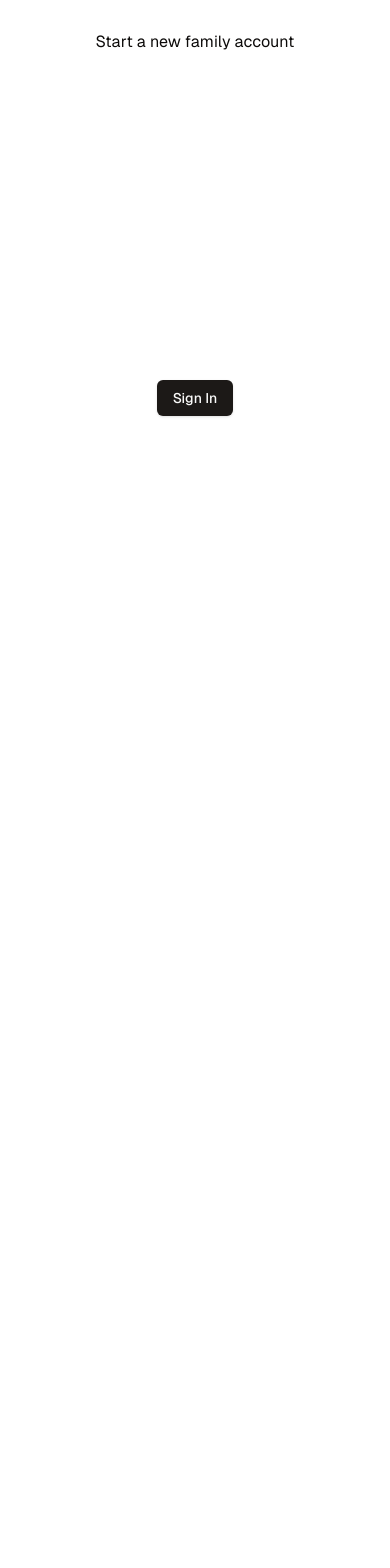
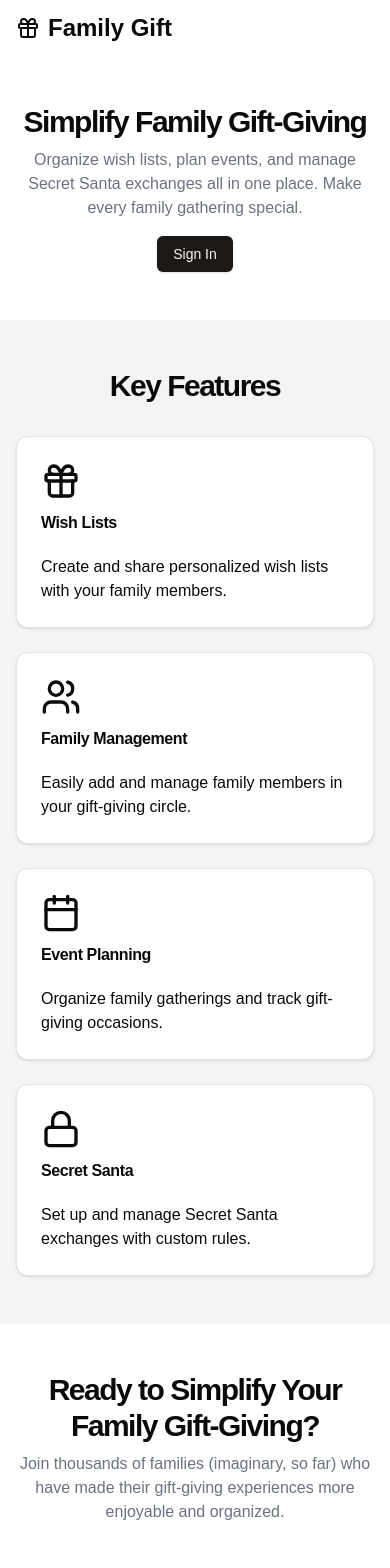
Before and after one commit to willfalcon/family-gifts, a Next.js app: page / in a window 390 px wide. Shown: the top 1568 px of the page. Before the commit the page ends 844 px from the top, so only its background shows below. Built offline with nearby package versions, Linux system fonts and the light colour scheme; no server answers.

Commit message:
maybe fix some lilnting erors

```diff
--- a/app/api/send/route.ts
+++ /dev/null
@@ -1,21 +0,0 @@
-import {Resend} from 'resend';
-import InviteEmailTemplate from '@/components/email/invite';
-
-const resend = new Resend(process.env.RESEND_API_KEY);
-
-export async function POST() {
-  try {
-    const {data, error} = await resend.emails.send({
-      from: 'Invite <invites@familygifts.com>',
-      to: ['willkhawks@gmail.com'],
-      subject: 'Join the family',
-      react: InviteEmailTemplate()
-    });
-    if (error) {
-      return Response.json({error}, {status: 500});
-    }
-    return Response.json(data);
-  } catch (error) {
-    return Response.json({error}, {status: 500});
-  }
-}
--- a/app/dashboard/secret-santa/actions.ts
+++ b/app/dashboard/secret-santa/actions.ts
@@ -3,7 +3,7 @@
 import { getMembers as getMembersQuery } from '@/prisma/queries';
 import { AssignmentsType } from './Manager';
 import { auth } from '@/auth';
-import { FamilyMember, Prisma } from '@prisma/client';
+import { Prisma } from '@prisma/client';
 import { prisma } from '@/prisma';
 import { revalidatePath } from 'next/cache';
 
--- a/app/page.tsx
+++ b/app/page.tsx
@@ -1,25 +1,134 @@
-import { auth } from "@/auth";
-import SignIn from "@/components/SignIn";
-import Link from "next/link";
-import { redirect } from "next/navigation";
+import { auth } from '@/auth';
+import SignIn from '@/components/SignIn';
+import { buttonVariants } from '@/components/ui/button';
+import { Card, CardContent, CardHeader, CardTitle } from '@/components/ui/card';
+import { Calendar, Gift, Lock, Users } from 'lucide-react';
+import Link from 'next/link';
+// import Link from "next/link";
+// import { redirect } from 'next/navigation';
 
 export default async function Home() {
   const session = await auth();
 
-  if (session?.user) {
-    redirect('/dashboard');
-  }
+  // if (session?.user) {
+  //   redirect('/dashboard');
+  // }
 
   return (
-    <div className="grid grid-rows-[20px_1fr_20px] items-center justify-items-center min-h-screen p-8 pb-20 gap-16 sm:p-20 font-[family-name:var(--font-geist-sans)]">
-      {session?.user ? (
-        <h1>Add people</h1>
-      ) : (
-        <h1>Start a new family account</h1>
-      )}
-      {!session?.user && (
-        <SignIn />
-      )}
+    <div className="flex flex-col min-h-screen">
+      <header className="px-4 lg:px-6 h-14 flex items-center">
+        <a className="flex items-center justify-center" href="#">
+          <Gift className="h-6 w-6" />
+          <span className="ml-2 text-2xl font-bold">Family Gift</span>
+        </a>
+        <nav className="ml-auto flex gap-4 sm:gap-6">
+          {/* <a className="text-sm font-medium hover:underline underline-offset-4" href="#">
+            Features
+          </a>
+          <a className="text-sm font-medium hover:underline underline-offset-4" href="#">
+            Pricing
+          </a>
+          <a className="text-sm font-medium hover:underline underline-offset-4" href="#">
+            About
+          </a>
+          <a className="text-sm font-medium hover:underline underline-offset-4" href="#">
+            Contact
+          </a> */}
+        </nav>
+      </header>
+      <main className="flex-1">
+        <section className="w-full py-12 md:py-24 lg:py-32 xl:py-48">
+          <div className="container px-4 md:px-6 mx-auto">
+            <div className="flex flex-col items-center space-y-4 text-center">
+              <div className="space-y-2">
+                <h1 className="text-3xl font-bold tracking-tighter sm:text-4xl md:text-5xl lg:text-6xl/none">Simplify Family Gift-Giving</h1>
+                <p className="mx-auto max-w-[700px] text-gray-500 md:text-xl dark:text-gray-400">
+                  Organize wish lists, plan events, and manage Secret Santa exchanges all in one place. Make every family gathering special.
+                </p>
+              </div>
+              <div className="space-x-4">
+                {!session?.user ? (
+                  <SignIn />
+                ) : (
+                  <Link href="/dashboard" className={buttonVariants()}>
+                    Dashboard
+                  </Link>
+                )}
+              </div>
+            </div>
+          </div>
+        </section>
+        <section className="w-full py-12 md:py-24 lg:py-32 bg-gray-100 dark:bg-gray-800">
+          <div className="container px-4 md:px-6 mx-auto">
+            <h2 className="text-3xl font-bold tracking-tighter sm:text-4xl md:text-5xl text-center mb-8">Key Features</h2>
+            <div className="grid gap-6 sm:grid-cols-2 lg:grid-cols-4">
+              <Card>
+                <CardHeader>
+                  <Gift className="h-10 w-10 mb-2" />
+                  <CardTitle>Wish Lists</CardTitle>
+                </CardHeader>
+                <CardContent>
+                  <p>Create and share personalized wish lists with your family members.</p>
+                </CardContent>
+              </Card>
+              <Card>
+                <CardHeader>
+                  <Users className="h-10 w-10 mb-2" />
+                  <CardTitle>Family Management</CardTitle>
+                </CardHeader>
+                <CardContent>
+                  <p>Easily add and manage family members in your gift-giving circle.</p>
+                </CardContent>
+              </Card>
+              <Card>
+                <CardHeader>
+                  <Calendar className="h-10 w-10 mb-2" />
+                  <CardTitle>Event Planning</CardTitle>
+                </CardHeader>
+                <CardContent>
+                  <p>Organize family gatherings and track gift-giving occasions.</p>
+                </CardContent>
+              </Card>
+              <Card>
+                <CardHeader>
+                  <Lock className="h-10 w-10 mb-2" />
+                  <CardTitle>Secret Santa</CardTitle>
+                </CardHeader>
+                <CardContent>
+                  <p>Set up and manage Secret Santa exchanges with custom rules.</p>
+                </CardContent>
+              </Card>
+            </div>
+          </div>
+        </section>
+        <section className="w-full py-12 md:py-24 lg:py-32">
+          <div className="container px-4 md:px-6 mx-auto">
+            <div className="flex flex-col items-center justify-center space-y-4 text-center">
+              <div className="space-y-2">
+                <h2 className="text-3xl font-bold tracking-tighter sm:text-4xl md:text-5xl">Ready to Simplify Your Family Gift-Giving?</h2>
+                <p className="mx-auto max-w-[600px] text-gray-500 md:text-xl dark:text-gray-400">
+                  Join thousands of families (imaginary, so far) who have made their gift-giving experiences more enjoyable and organized.
+                </p>
+              </div>
+            </div>
+          </div>
+        </section>
+      </main>
+      <footer className="flex flex-col gap-2 sm:flex-row py-6 w-full shrink-0 items-center px-4 md:px-6 border-t">
+        <p className="text-xs text-gray-500 dark:text-gray-400">© 2024 FamilyGift. All rights reserved.</p>
+        <nav className="sm:ml-auto flex gap-4 sm:gap-6">
+          <a className="text-xs hover:underline underline-offset-4" href="#">
+            Terms of Service
+          </a>
+          <a className="text-xs hover:underline underline-offset-4" href="#">
+            Privacy
+          </a>
+        </nav>
+      </footer>
     </div>
+    // <div className="grid grid-rows-[20px_1fr_20px] items-center justify-items-center min-h-screen p-8 pb-20 gap-16 sm:p-20 font-[family-name:var(--font-geist-sans)]">
+    //   {session?.user ? <h1>Add people</h1> : <h1>Start a new family account</h1>}
+    //   {!session?.user && <SignIn />}
+    // </div>
   );
 }
--- a/components/ui/input.tsx
+++ b/components/ui/input.tsx
@@ -1,25 +1,23 @@
-import * as React from "react"
+import * as React from 'react';
 
-import { cn } from "@/lib/utils"
+import { cn } from '@/lib/utils';
 
-export interface InputProps
-  extends React.InputHTMLAttributes<HTMLInputElement> {}
+// export interface InputProps
+//   extends React.InputHTMLAttributes<HTMLInputElement> {}
 
-const Input = React.forwardRef<HTMLInputElement, InputProps>(
-  ({ className, type, ...props }, ref) => {
+const Input = React.forwardRef<HTMLInputElement, React.InputHTMLAttributes<HTMLInputElement>>(({ className, type, ...props }, ref) => {
   return (
     <input
       type={type}
       className={cn(
-          "flex h-9 w-full rounded-md border border-input bg-transparent px-3 py-1 text-sm shadow-sm transition-colors file:border-0 file:bg-transparent file:text-sm file:font-medium file:text-foreground placeholder:text-muted-foreground focus-visible:outline-none focus-visible:ring-1 focus-visible:ring-ring disabled:cursor-not-allowed disabled:opacity-50",
-          className
+        'flex h-9 w-full rounded-md border border-input bg-transparent px-3 py-1 text-sm shadow-sm transition-colors file:border-0 file:bg-transparent file:text-sm file:font-medium file:text-foreground placeholder:text-muted-foreground focus-visible:outline-none focus-visible:ring-1 focus-visible:ring-ring disabled:cursor-not-allowed disabled:opacity-50',
+        className,
       )}
       ref={ref}
       {...props}
     />
-    )
-  }
-)
-Input.displayName = "Input"
+  );
+});
+Input.displayName = 'Input';
 
-export { Input }
+export { Input };
--- a/components/ui/textarea.tsx
+++ b/components/ui/textarea.tsx
@@ -1,24 +1,22 @@
-import * as React from "react"
+import * as React from 'react';
 
-import { cn } from "@/lib/utils"
+import { cn } from '@/lib/utils';
 
-export interface TextareaProps
-  extends React.TextareaHTMLAttributes<HTMLTextAreaElement> {}
+// export interface TextareaProps
+//   extends React.TextareaHTMLAttributes<HTMLTextAreaElement> {}
 
-const Textarea = React.forwardRef<HTMLTextAreaElement, TextareaProps>(
-  ({ className, ...props }, ref) => {
+const Textarea = React.forwardRef<HTMLTextAreaElement, React.TextareaHTMLAttributes<HTMLTextAreaElement>>(({ className, ...props }, ref) => {
   return (
     <textarea
       className={cn(
-          "flex min-h-[60px] w-full rounded-md border border-input bg-transparent px-3 py-2 text-sm shadow-sm placeholder:text-muted-foreground focus-visible:outline-none focus-visible:ring-1 focus-visible:ring-ring disabled:cursor-not-allowed disabled:opacity-50",
-          className
+        'flex min-h-[60px] w-full rounded-md border border-input bg-transparent px-3 py-2 text-sm shadow-sm placeholder:text-muted-foreground focus-visible:outline-none focus-visible:ring-1 focus-visible:ring-ring disabled:cursor-not-allowed disabled:opacity-50',
+        className,
       )}
       ref={ref}
       {...props}
     />
-    )
-  }
-)
-Textarea.displayName = "Textarea"
+  );
+});
+Textarea.displayName = 'Textarea';
 
-export { Textarea }
+export { Textarea };
--- a/prisma/queries.ts
+++ b/prisma/queries.ts
@@ -4,6 +4,7 @@ import { prisma } from '@/prisma';
 import { Event, Family, FamilyMember } from '@prisma/client';
 import { addMonths } from 'date-fns';
 import { cache } from 'react';
+import { FamilyMemberWithUser } from './types';
 
 export const getItems = cache(async (limit?: number) => {
   const session = await auth();
@@ -125,7 +126,7 @@ export const getFamilies = cache(async () => {
 type GetMembersResult = {
   success: boolean;
   message: string;
-  members: FamilyMember[];
+  members: FamilyMemberWithUser[];
 };
 
 export const getMembers = cache(async (id: Family['id']): Promise<GetMembersResult> => {
--- a/prisma/types.ts
+++ b/prisma/types.ts
@@ -8,6 +8,12 @@ export type FamilyMemberWithRefs = Prisma.FamilyMemberGetPayload<{
   select: {
     name: true;
     id: true;
+  };
+}>;
+
+export type FamilyMemberWithUser = Prisma.FamilyMemberGetPayload<{
+  include: {
+    user: true;
   };
 }>;
 
```
Also changed, not shown: app/dashboard/secret-santa/page.tsx (+26 -23 lines), components/ui/calendar.tsx (+40 -53 lines), components/ui/command.tsx (+55 -101 lines). Lines whose indentation alone changed are shown as unchanged.
